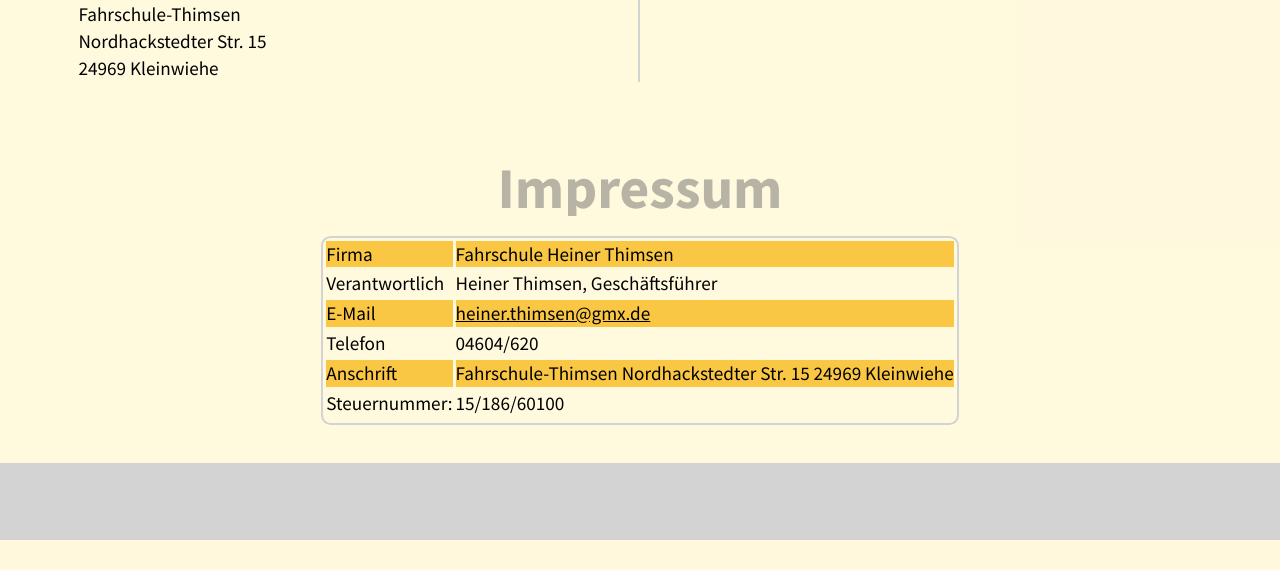
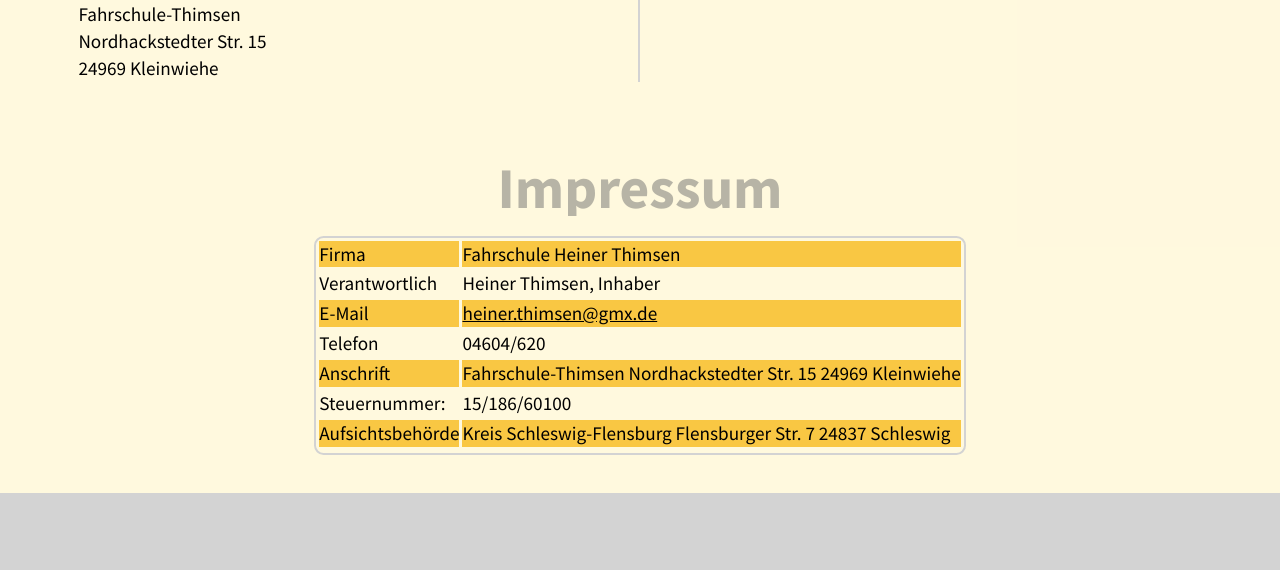
Before and after one commit to spralexx/Fahrschule-thimsen.de, a PHP site: page / in a window 1280 px wide. Shown: the part 5088-5658 px from the top of the page. Before the commit the page ends 5628 px from the top, so only its background shows below. Run offline with PHP 8.4, Linux system fonts and the light colour scheme.

Commit message:
upate impressum due to legal reasons

```diff
--- a/content/impressum.php
+++ b/content/impressum.php
@@ -5,8 +5,10 @@
      </tr>
      <tr>
        <td>Verantwortlich</td>
-       <td>Heiner Thimsen, Geschäftsführer</td>
-     </tr> <tr> <td>E-Mail</td>
+       <td>Heiner Thimsen, Inhaber</td>
+     </tr>
+     <tr>
+       <td>E-Mail</td>
        <td>
          <a href="mailto:heiner.thimsen@gmx.de">heiner.thimsen@gmx.de</a>
        </td>
@@ -23,4 +25,8 @@
           <td>Steuernummer: </td>
           <td>15/186/60100</td>
         </tr>
+        <tr>
+          <td>Aufsichtsbehörde</td>
+          <td>Kreis Schleswig-Flensburg Flensburger Str. 7 24837 Schleswig</td>
+        </tr>
   </table>
```
